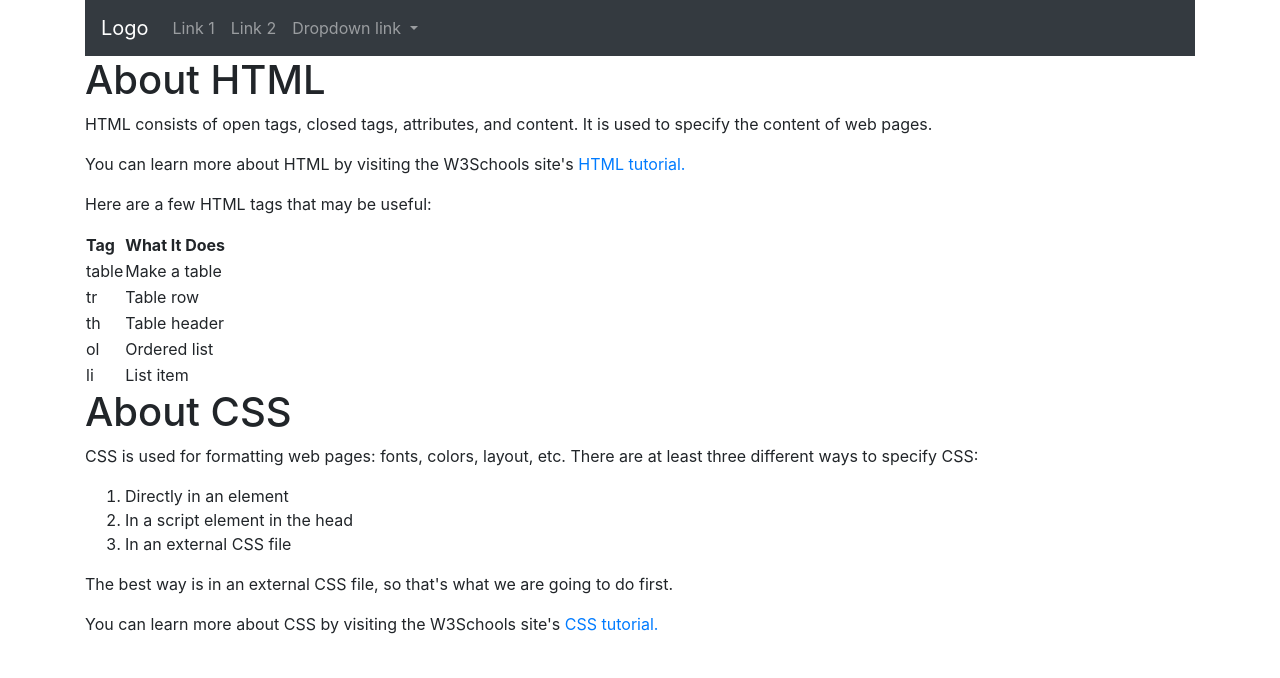
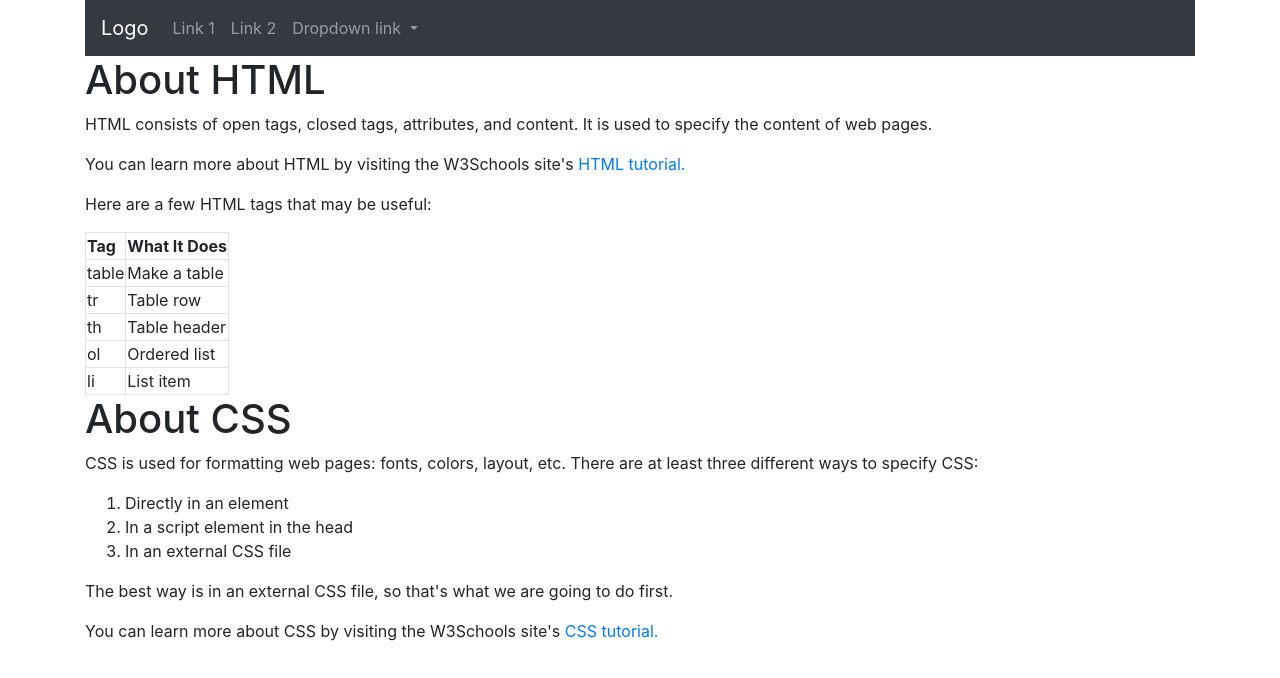
Before and after one commit to benevedes/CS20-10.03, a plain HTML site: page index.html in a window 1280 px wide. Drawn offline with nearby package versions, Linux system fonts and the light colour scheme.

Commit message:
Reverting to pretty table

```diff
--- a/index.html
+++ b/index.html
@@ -51,7 +51,7 @@
 
     <p>Here are a few HTML tags that may be useful:</p>
 
-    <table>
+    <table class="table-bordered">
       <tr><th>Tag</th><th>What It Does</th></tr>
       <tr><td>table</td><td>Make a table</td></tr>
       <tr><td>tr</td><td>Table row</td></tr>
```
